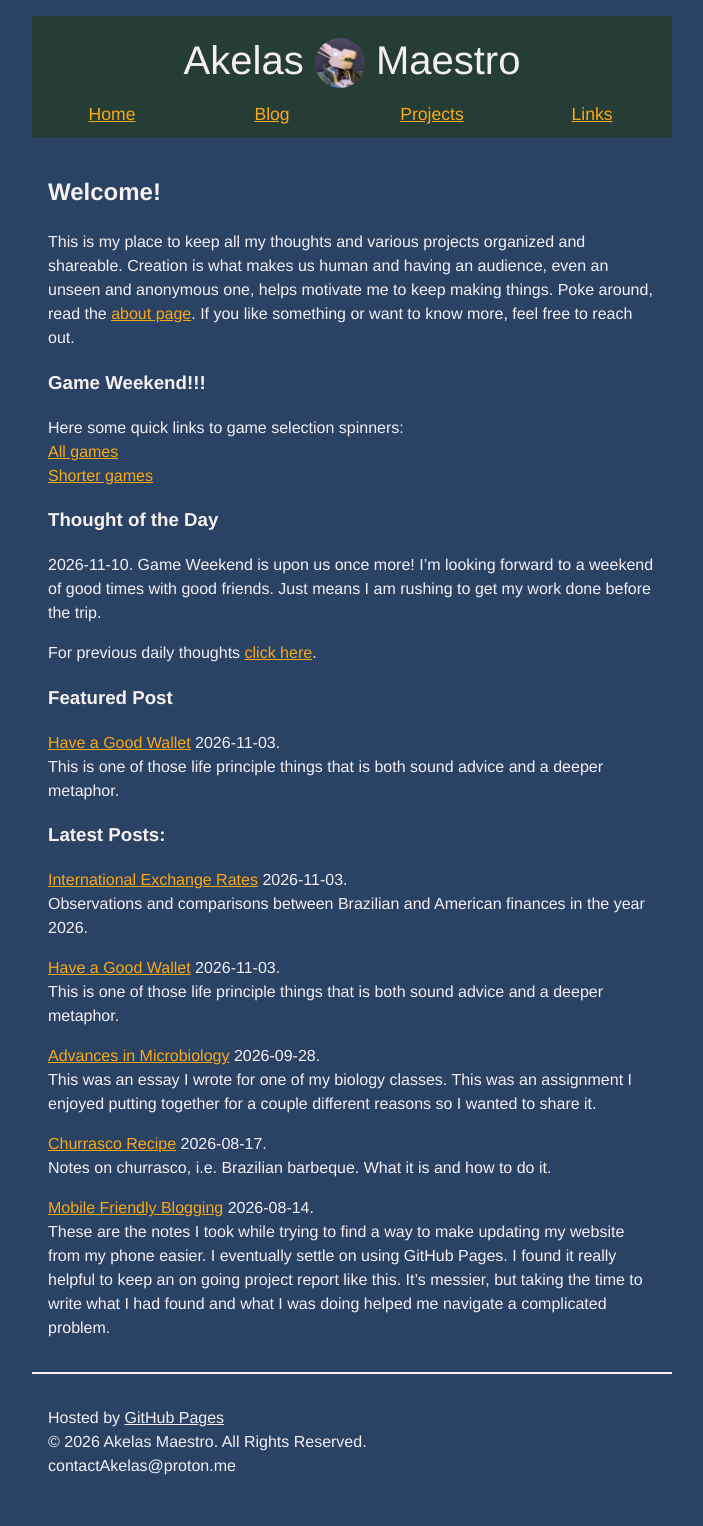
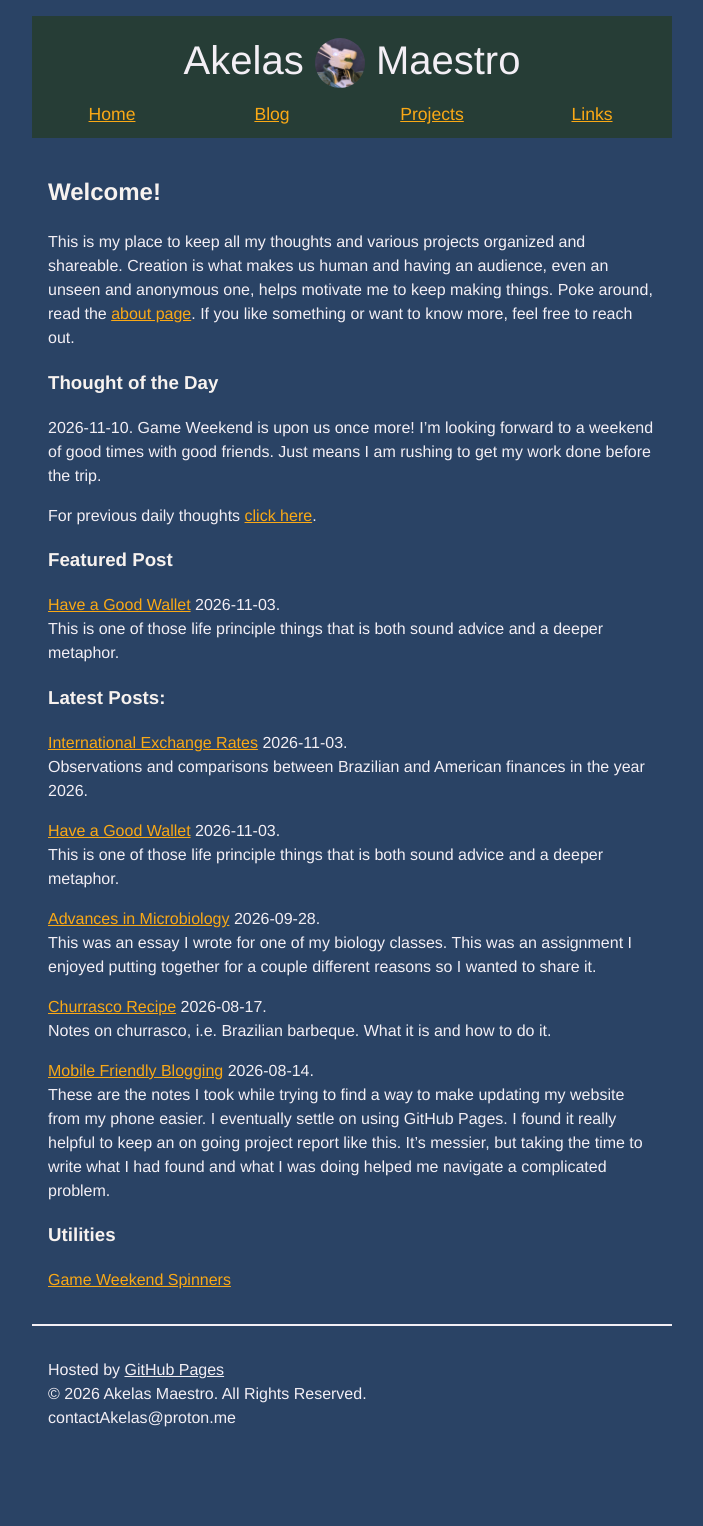
Before and after one commit to AkelasMaestro/akelasmaestro.github.io, a Jekyll site: the page built from index.md, in a window 1280 px wide. Shown: the whole page, without its empty margins (288-991 px from the left). Built offline with Jekyll 4.4.1, drawn with Linux system fonts in a browser that asks for light colours; after the commit the page ends 1478 px from its top, so only the background shows below that.

Commit message:
[PUBLISHER] Merge #56

```diff
--- a/index.md
+++ b/index.md
@@ -15,16 +15,6 @@ making things. Poke around, read the
 <a href="{% link about.md %}">about page</a>.
    If you like something or want to know more, feel free to
 reach out.
-</p>
-
-<h3>Game Weekend!!!</h3>
-
-<p>
- Here some quick links to game selection spinners: <br>
-
- <a href="https://missingdice.com/spin-the-wheel/?values=Age%20of%20Mythology+Among%20Us+Hoard+Killing%20Floor%202+Last%20Train%20Outta%20Wormtown+Lort+Obilteracers+Peak+Rocket%20League+Strange%20Brigade+Super%20Battle%20Golf+Tanks%20the%20Crusade+Total%20War%20Warhammer%203+Albion+Beyond%20All%20Reason+Call%20of%20Duty%202+Counter%20Strike+Dota%202+Isonzo+Starship%20Troopers%20Extermination">All games</a><br>
-
-<a href="https://missingdice.com/spin-the-wheel/?values=Among%20Us+Hoard+Obilteracers+Rocket%20League+Super%20Battle%20Golf+Tanks%20the%20Crusade+Albion+Call%20of%20Duty%202+Counter%20Strike+Isonzo">Shorter games</a><br>
 </p>
 
 <h3>Thought of the Day</h3>
@@ -59,3 +49,8 @@ For previous daily thoughts
   </p>
   {% endunless %}
 {% endfor %}
+
+<h3>Utilities</h3>
+<p>
+<a href="spinners.html">Game Weekend Spinners</a>
+</p>
```
